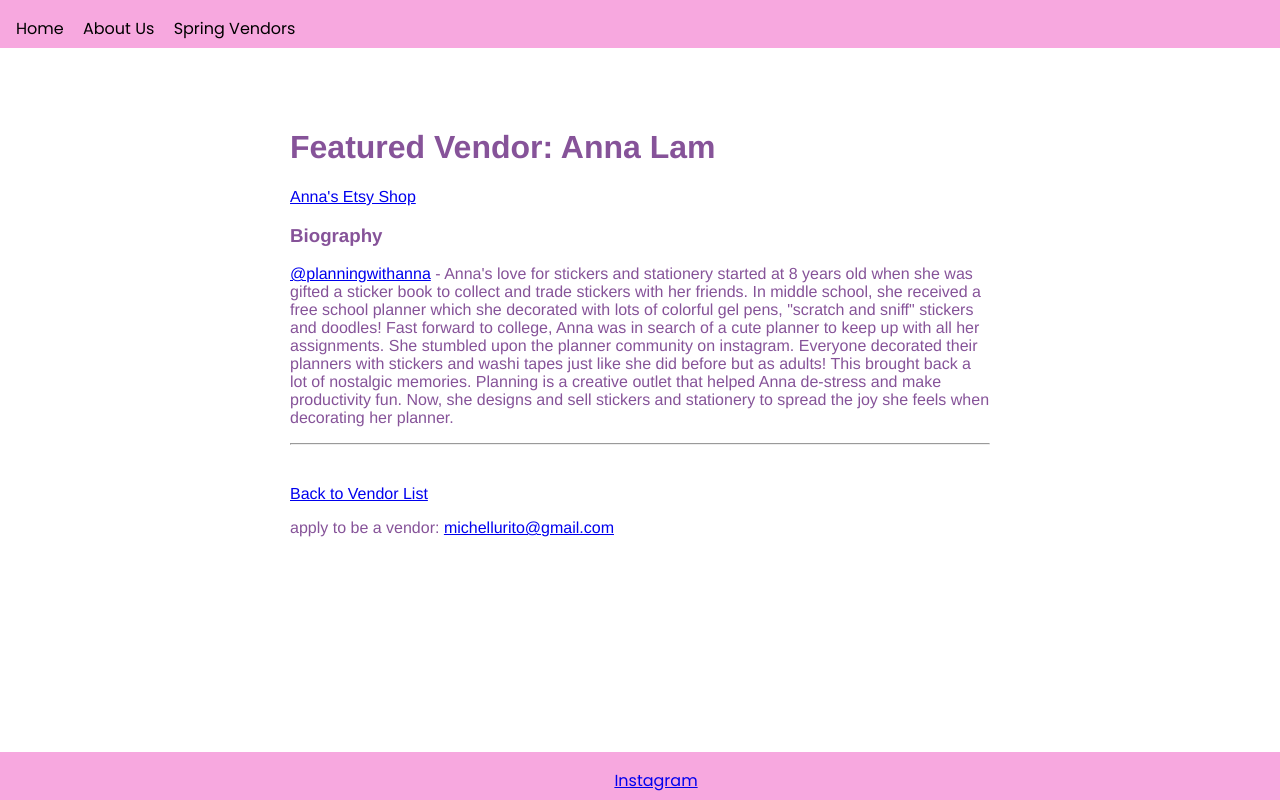
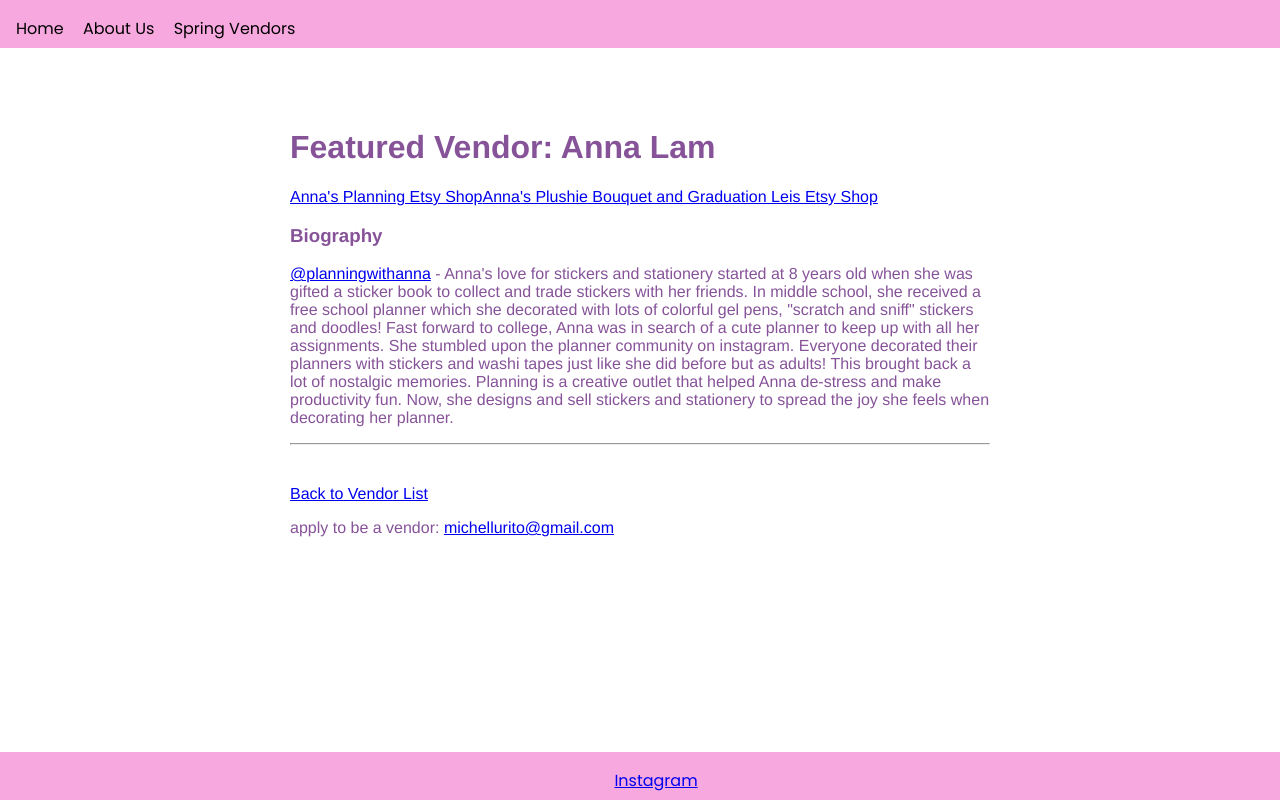
Before and after one commit to michellewong793/queer-art-fair-v2, a Next.js app: page /anna in a window 1280 px wide. Built offline with nearby package versions, Linux system fonts and the light colour scheme.

Commit message:
update annas

```diff
--- a/pages/anna.js
+++ b/pages/anna.js
@@ -9,7 +9,9 @@ export default function Index() {
       <div style={Styles.content}>
         <h1> Featured Vendor:
         Anna Lam </h1>
-        <a href="https://www.etsy.com/shop/ShopPlanningWithAnna">Anna's Etsy Shop</a>
+        <a href="https://www.etsy.com/shop/ShopPlanningWithAnna">Anna's Planning Etsy Shop</a>
+        <a href="https://www.etsy.com/shop/ShopArtsyAnna">Anna's Plushie Bouquet and Graduation Leis Etsy Shop</a>
+
         <h3>Biography</h3>
         <p><a href="https://www.instagram.com/planningwithanna">@planningwithanna</a> - Anna's love for stickers and stationery started at 8 years old when she was gifted a sticker book to collect and trade stickers with her friends. In middle school, she received a free school planner which she decorated with lots of colorful gel pens, "scratch and sniff" stickers and doodles!
 
--- a/pages/march-11-vendors.js
+++ b/pages/march-11-vendors.js
@@ -23,7 +23,7 @@ export default function March11Vendors() {
      <p> 10. <a href="https://www.instagram.com/flashbystace"> flashbystace </a> - flash tattoos </p>
      <p> 11. <a href="https://www.instagram.com/perfectlypinay"> mia balingit </a> - apparel, cups, stickers, planners </p>
      <p> 12. <a href="/anna"> planning with anna </a> - planner sticker shop </p>
-     <p> 12.1 <a href="https://www.etsy.com/shop/ShopPlanningWithAnna"> plushy bouquets and graduation leis </a> </p>
+     <p> 12.1 <a href="https://www.etsy.com/shop/ShopArtsyAnna"> plushy bouquets and graduation leis </a> </p>
      <p> 13. <a href="https://www.instagram.com/inkyfingerprintshop"> inkyfingerprintshop </a> - handmade prints and clothing </p>
      <p> 14. <a href="https://www.instagram.com/sarahkonggg"> sarah kong </a> - shirts and stickers </p>
      <p> 15. <a href="https://www.instagram.com/mission.tarot"> mission tarot </a> - tarot readings </p>
```
